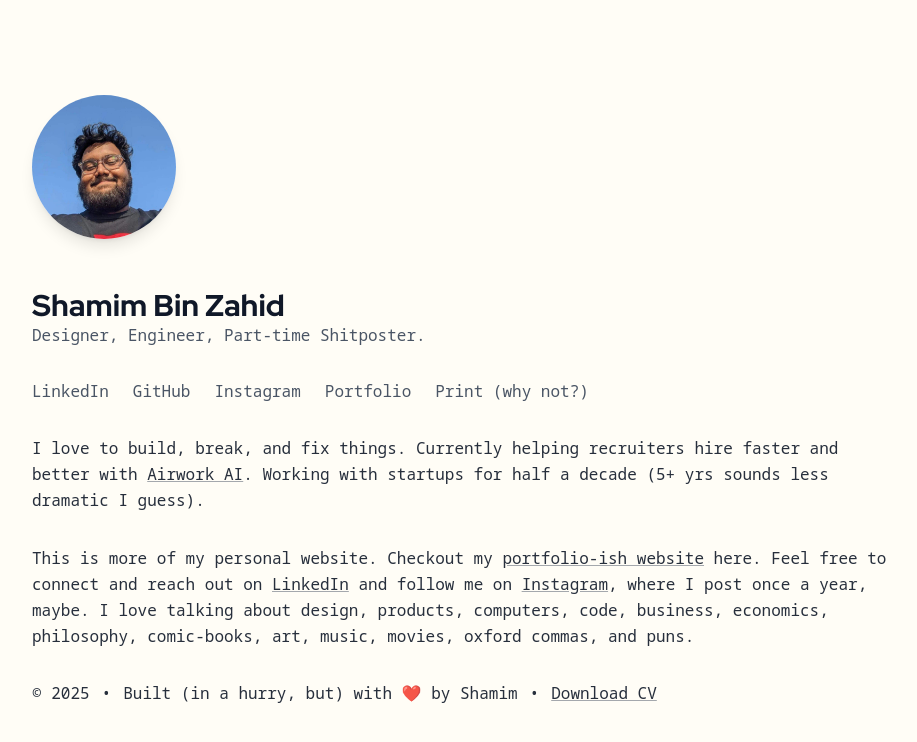
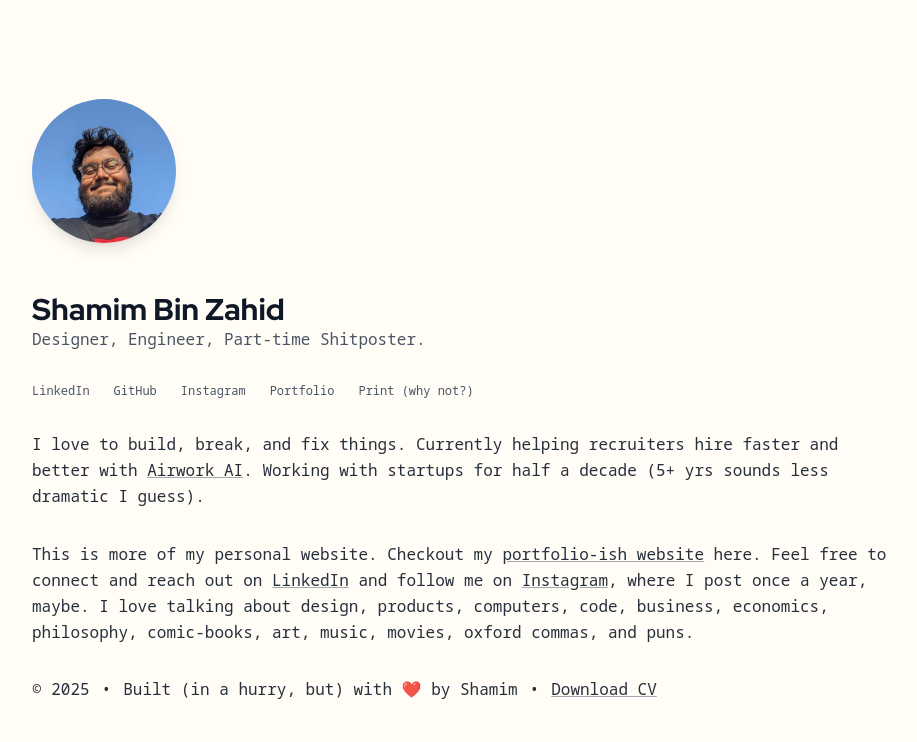
Before and after one commit to shamimbinzahid/shamimbinzahid.github.io, a Next.js app: page / in a window 1280 px wide. Shown: the top 742 px of the page, without its empty margins (176-1093 px from the left). Built offline with nearby package versions, Linux system fonts and the light colour scheme.

Commit message:
Links wraps

```diff
--- a/app/page.js
+++ b/app/page.js
@@ -68,7 +68,7 @@ export default function Home() {
           </div>
 
           {/* Links */}
-          <div className="flex gap-6 opacity-0 animate-fade-in delay-300">
+          <div className="flex gap-4 sm:gap-6 flex-wrap opacity-0 animate-fade-in delay-300 text-xs">
             <a
               href={content.links[0].href}
               target="_blank"
```
